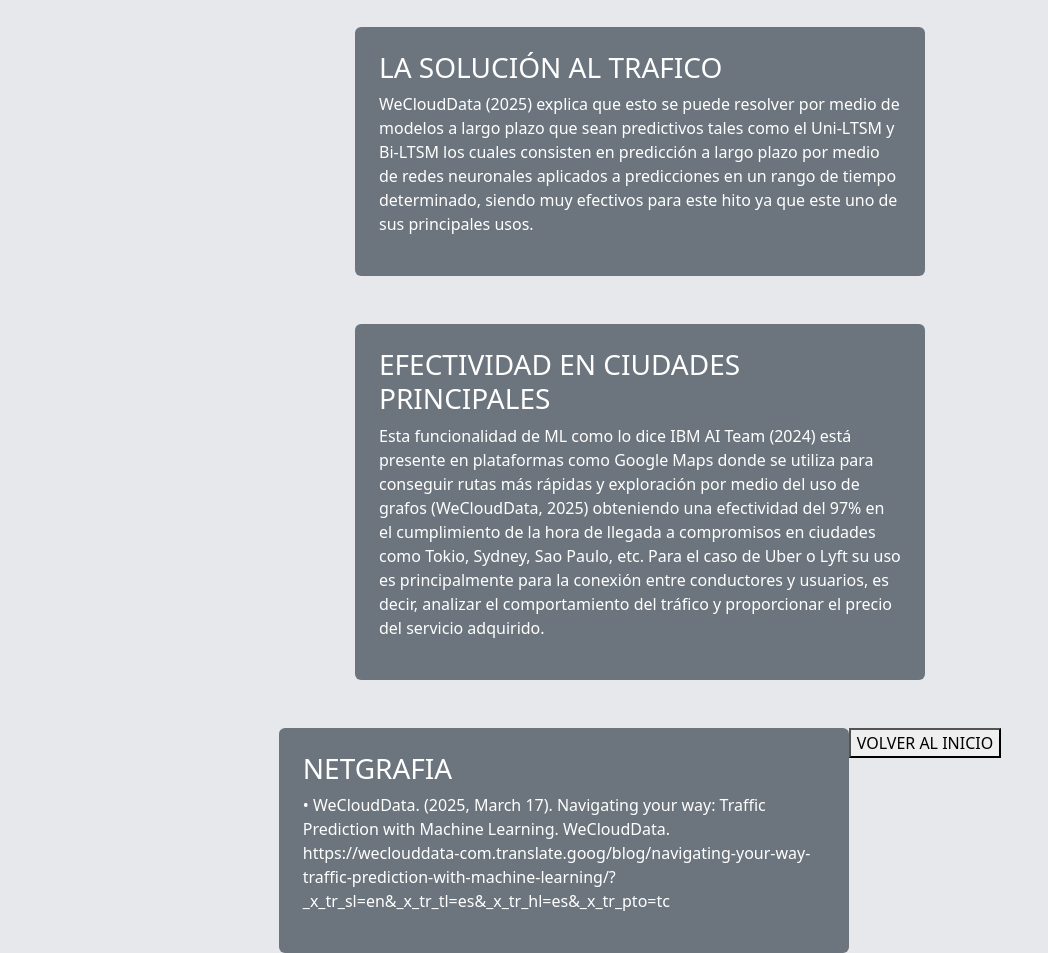
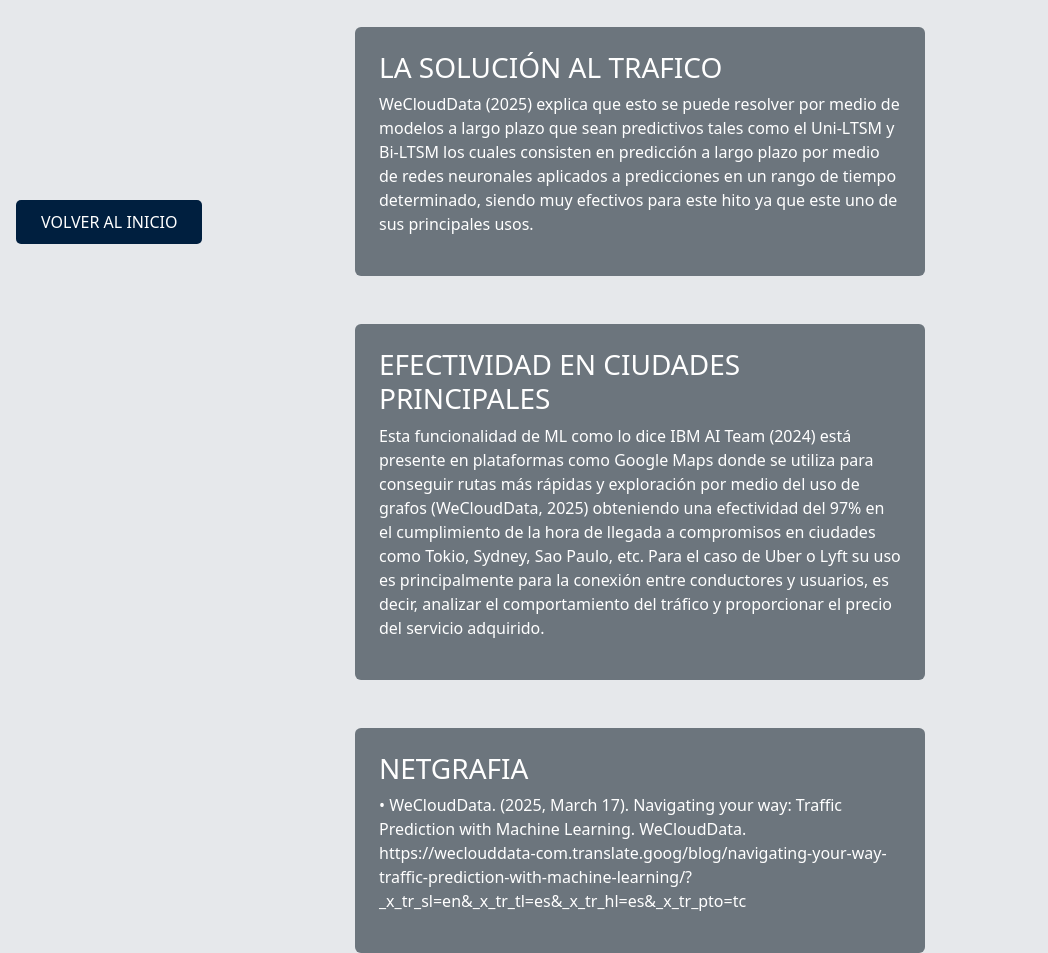
Before and after one commit to SantiagoTorresGonzalez/MachineLearning601N, a Flask app: page /CuartoCaso in a window 1280 px wide. Shown: the part 540-1493 px from the top of the page, without its empty margins (0-1048 px from the left). Run offline with Flask 3, Linux system fonts and the light colour scheme.

Commit message:
2:40 AM, se realizan correcciones con el boton de regresar para cada caso.

```diff
--- a/A3_CasosUsoMLSupervisado/templates/CuartoCaso.html
+++ b/A3_CasosUsoMLSupervisado/templates/CuartoCaso.html
@@ -69,8 +69,6 @@
     </div>
     <script src="https://cdn.jsdelivr.net/npm/bootstrap@5.3.8/dist/js/bootstrap.bundle.min.js"></script>
 <body>
-     <footer class="footer">
-        <button onclick="window.location.href='index.html'">VOLVER AL INICIO</button>
-    </footer>
+    <a href="index.html" class="btn-return position-fixed bottom-0 start-0 m-3">VOLVER AL INICIO</a>
 </body>
 </html>
--- a/A3_CasosUsoMLSupervisado/templates/PrimerCaso.html
+++ b/A3_CasosUsoMLSupervisado/templates/PrimerCaso.html
@@ -78,8 +78,6 @@
         </div>
     <script src="https://cdn.jsdelivr.net/npm/bootstrap@5.3.8/dist/js/bootstrap.bundle.min.js"></script>
 <body>
-    <footer class="footer">
-        <button onclick="window.location.href='index.html'">VOLVER AL INICIO</button>
-    </footer>
+    <a href="index.html" class="btn-return position-fixed bottom-0 start-0 m-3">VOLVER AL INICIO</a>
 </body>
 </html>
--- a/A3_CasosUsoMLSupervisado/templates/SegundoC.html
+++ b/A3_CasosUsoMLSupervisado/templates/SegundoC.html
@@ -73,8 +73,6 @@
     </div>
     <script src="https://cdn.jsdelivr.net/npm/bootstrap@5.3.8/dist/js/bootstrap.bundle.min.js"></script>
 <body>
-     <footer class="footer">
-        <button onclick="window.location.href='index.html'">VOLVER AL INICIO</button>
-    </footer>
+    <a href="index.html" class="btn-return position-fixed bottom-0 start-0 m-3">VOLVER AL INICIO</a>
 </body>
 </html>
--- a/A3_CasosUsoMLSupervisado/templates/TercerCaso.html
+++ b/A3_CasosUsoMLSupervisado/templates/TercerCaso.html
@@ -84,8 +84,6 @@
 </div>
     <script src="https://cdn.jsdelivr.net/npm/bootstrap@5.3.8/dist/js/bootstrap.bundle.min.js"></script>
 <body>
-     <footer class="footer">
-        <button onclick="window.location.href='index.html'">VOLVER AL INICIO</button>
-    </footer>
+    <a href="index.html" class="btn-return position-fixed bottom-0 start-0 m-3">VOLVER AL INICIO</a>
 </body>
 </html>
```
